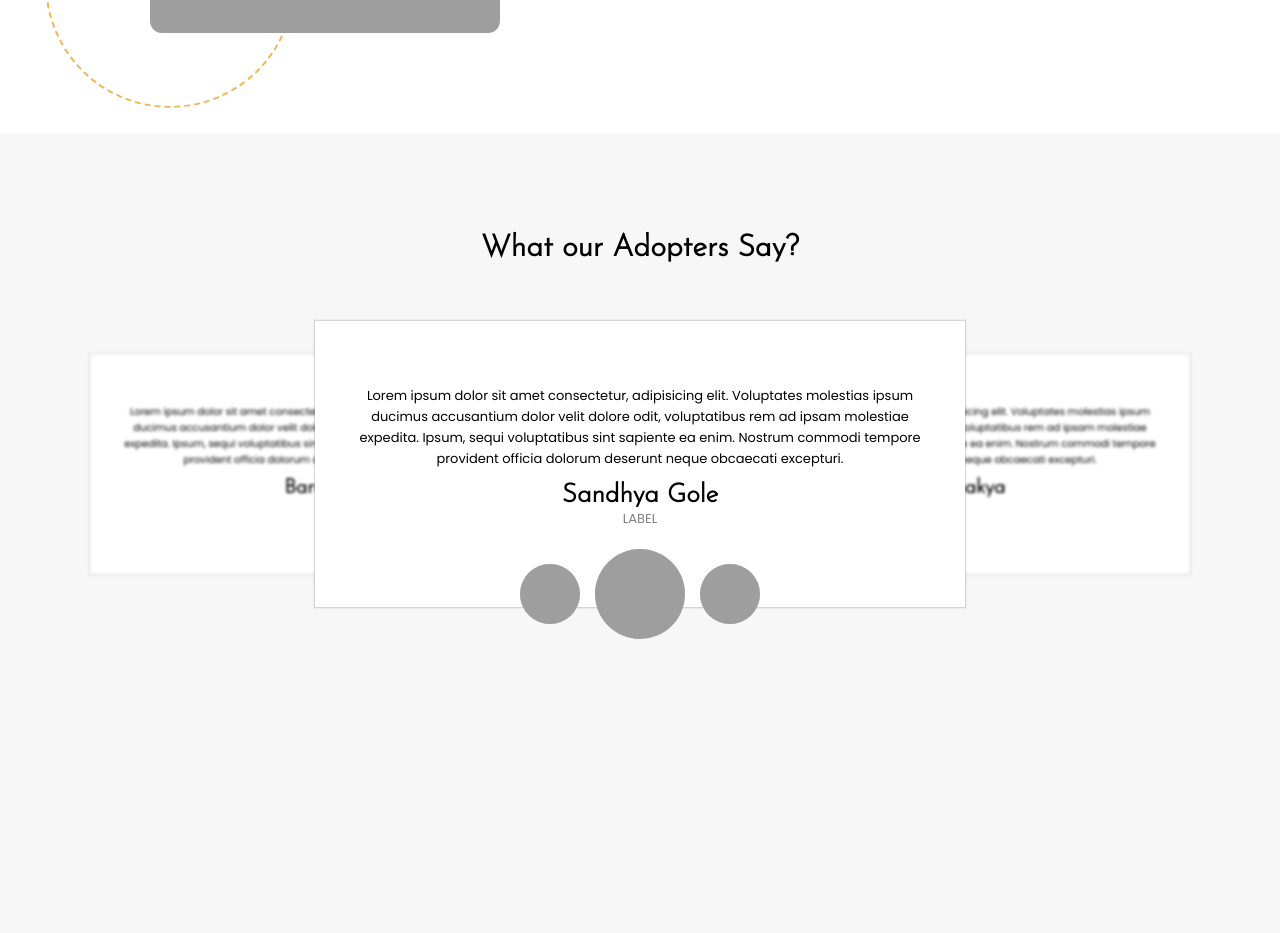
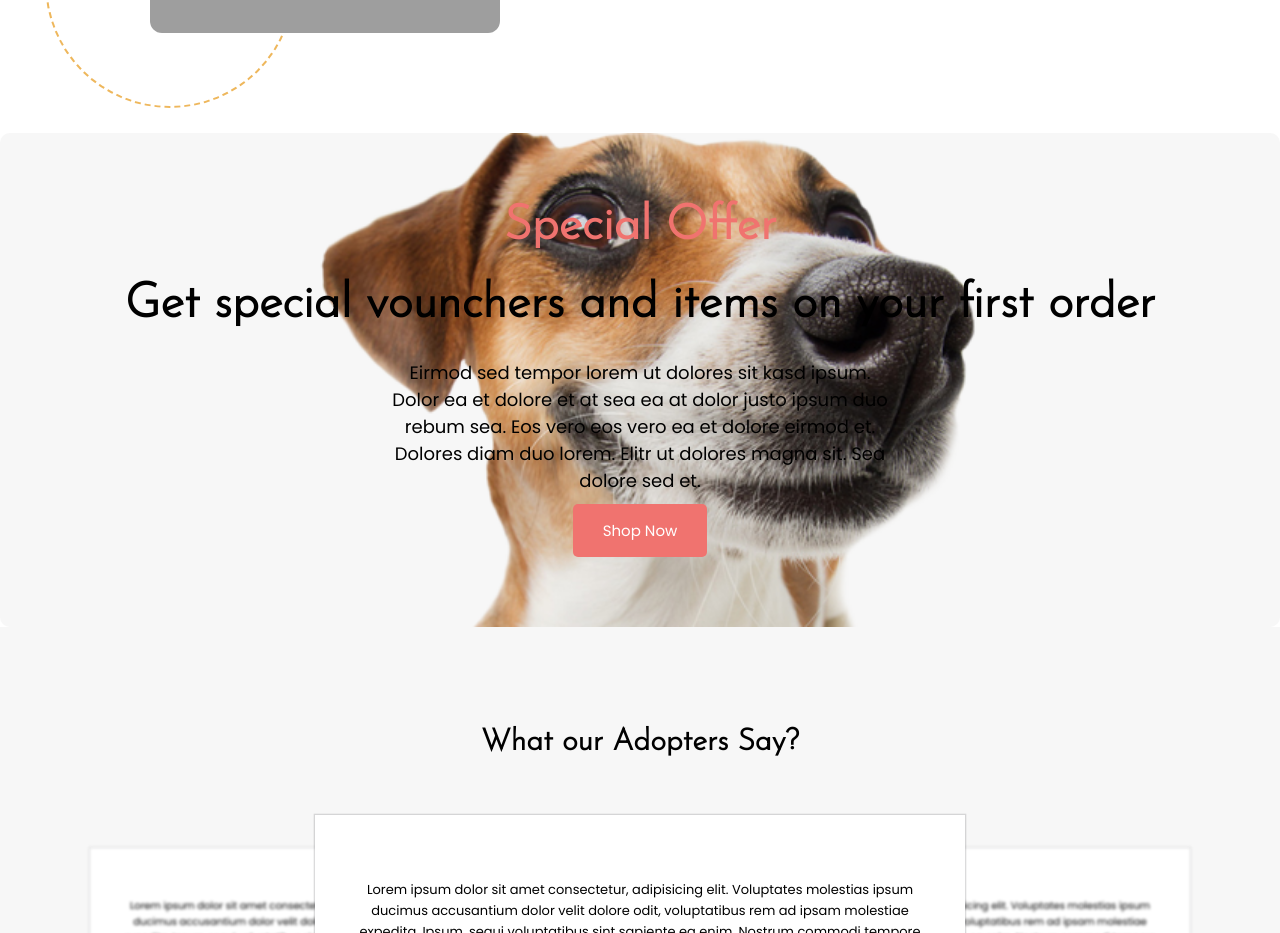
Before and after one commit to Baroon-Shrestha/pawSome_Nepal, a React (Vite) app in the folder frontend/: page / in a window 1280 px wide. Shown: the part 2747-3680 px from the top of the page. Built offline with nearby package versions, Linux system fonts and the light colour scheme; grey boxes are pictures that could not be loaded.

Commit message:
added shop section in home page

```diff
--- /dev/null
+++ b/frontend/src/components/homeComponents/petshop/petshop.css
@@ -0,0 +1,42 @@
+.offer {
+    background-image: url('offer.png');
+    background-size: cover;
+    background-position: center;
+    padding: 70px 20px;
+    text-align: center;
+    color: black;
+    border-radius: 10px;
+}
+
+.offer h1 {
+    font-size: 48px;
+    margin-bottom: 30px;
+    color:  rgb(240, 115, 111);
+}
+.offer h2{
+    font-size: 48px;
+    margin-bottom: 30px;
+}
+
+.offer p {
+    color: black;
+    font-size: 18px;
+    margin-bottom: 40px;
+    max-width: 500px;
+    margin: 0 auto;
+}
+
+.offer a {
+    background-color: rgb(240, 115, 111);;
+    color: #fff;
+    margin-top: 10px;
+    padding: 15px 30px;
+    border-radius: 5px;
+    text-decoration: none;
+    display: inline-block;
+    transition: background-color 0.3s ease;
+}
+
+.offer a:hover {
+    background-color: rgb(240, 115, 111);;
+}
--- /dev/null
+++ b/frontend/src/components/homeComponents/petshop/petshop.jsx
@@ -0,0 +1,14 @@
+import "./petshop.css";
+
+export default function Petshop() {
+    return (
+        <>
+            <div className="offer">
+                <h1>Special Offer</h1>
+                <h2>Get special vounchers and items on your first order</h2>
+                <p>Eirmod sed tempor lorem ut dolores sit kasd ipsum. Dolor ea et dolore et at sea ea at dolor justo ipsum duo rebum sea. Eos vero eos vero ea et dolore eirmod et. Dolores diam duo lorem. Elitr ut dolores magna sit. Sea dolore sed et.</p>
+                <a href="">Shop Now</a>
+            </div>
+        </>
+    );
+}
--- a/frontend/src/pages/home/home.jsx
+++ b/frontend/src/pages/home/home.jsx
@@ -3,6 +3,7 @@ import HeroSection from "../../components/homeComponents/heroSection/heroSection
 import Footer from "../../components/footer/footer";
 import FindYourFriend from "../../components/homeComponents/findYourFriend/findYourFriend"
 import AdoptionProcess from "../../components/homeComponents/adoptionProcess/adoptionProcess"
+import Petshop from "../../components/homeComponents/petshop/petshop";
 import Slider from "../../components/homeComponents/slider/slider"
 import Video from "../../components/homeComponents/video/video"
 import "../../index.css"
@@ -12,6 +13,7 @@ export default function Home() {
       <HeroSection />
       < FindYourFriend />
       <AdoptionProcess />
+      <Petshop/>
       < Slider />
       <Video />
       <Footer />
```
Also changed, not shown: frontend/src/components/homeComponents/petshop/offer.png (added).
